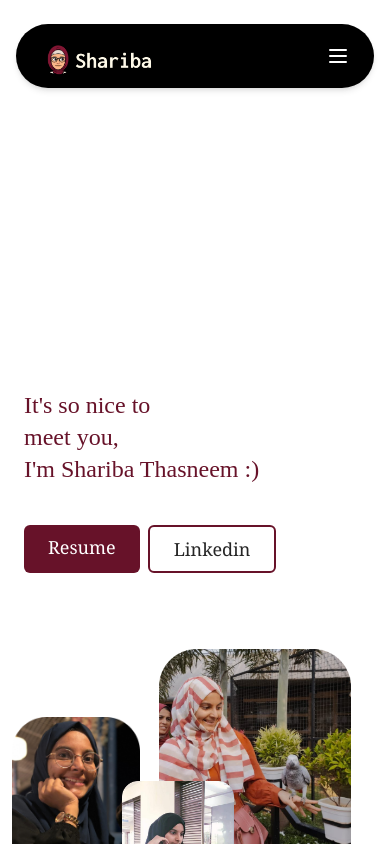
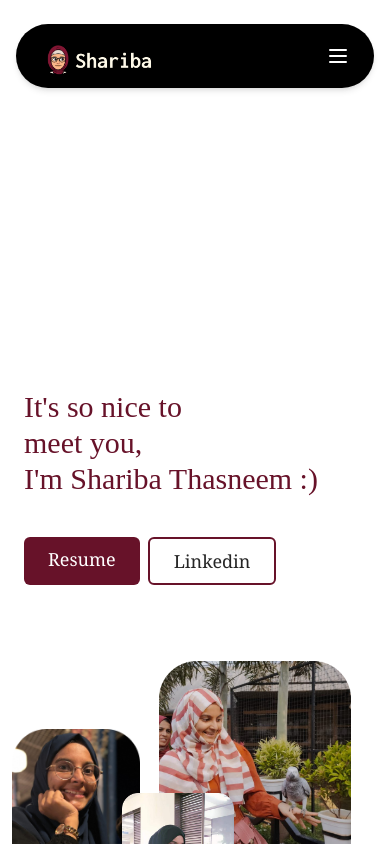
Before and after one commit to sharithasneem/portfolio, a Next.js app: page /about in a window 390 px wide. Shown: the top 844 px of the page. Built offline with nearby package versions, Linux system fonts and the light colour scheme.

Commit message:
about resposive

```diff
--- a/src/app/about/page.js
+++ b/src/app/about/page.js
@@ -21,7 +21,7 @@ export default function About() {
                         initial={{ opacity: 0, y: 20 }}
                         animate={{ opacity: 1, y: 0 }}
                         transition={{ duration: 0.8, ease: "easeOut" }}
-                        className="text-2xl mt-[30vh] md:mt-0 md:text-5xl font-mono text-[#671229]"
+                        className="text-3xl mt-[30vh] md:mt-0 md:text-5xl font-mono text-[#671229]"
                     >
                         <p>
                             {text1}  <br />meet you,<br />{text2}
```
